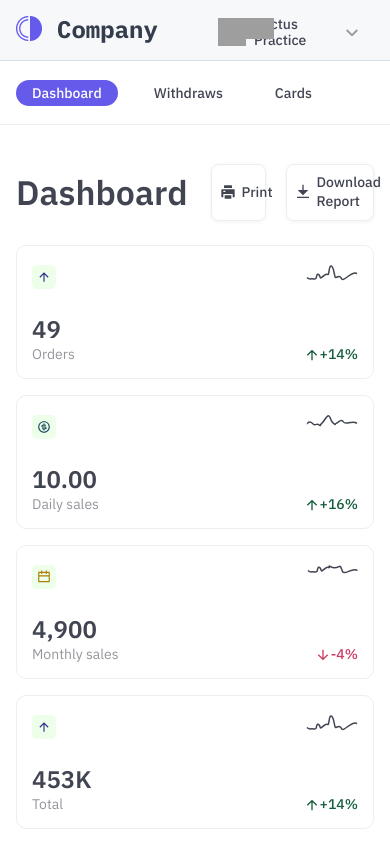
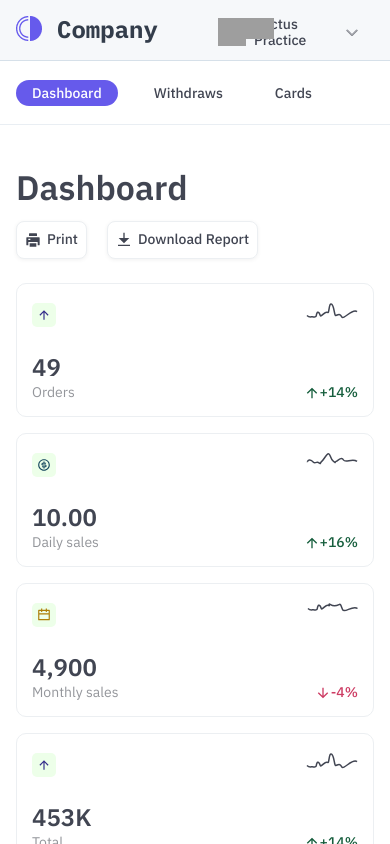
Before and after one commit to hector53/lider_front_nuxt3, a Nuxt app: page / in a window 390 px wide. Shown: the top 844 px of the page. Built offline with nearby package versions, Linux system fonts and the light colour scheme; grey boxes are pictures that could not be loaded.

Commit message:
newdetails

```diff
--- a/nuxt.config.ts
+++ b/nuxt.config.ts
@@ -1,12 +1,14 @@
 // https://nuxt.com/docs/api/configuration/nuxt-config
 import svgLoader from "vite-svg-loader"
 export default defineNuxtConfig({
+
   srcDir: "src",
   dir:{
     assets: 'src/assets'
   },
   vite: {
-    plugins: [svgLoader()]
+    plugins: [svgLoader()],
+
   },
   components: [
     // Incluir la carpeta 'ui' dentro de la búsqueda de componentes
--- a/src/assets/css/components.scss
+++ b/src/assets/css/components.scss
@@ -1,6 +1,27 @@
+.blockContentHeader{
+    display: flex;
+    flex-direction: row;
+    justify-content: space-between;
+    align-items: center;
+}
+
+
 .options-header-content{
     display: flex;
+    width: 100%;
+    justify-content: flex-end;
 }
+
+@media (max-width: 639px) {
+    .blockContentHeader {
+      flex-direction: column;
+    }
+    .options-header-content{
+        justify-content: flex-start;
+        margin-top: 10px;
+    }
+
+  }
 
 .mini-chart-card{
     border-radius: 10px;
--- a/src/assets/css/textos.scss
+++ b/src/assets/css/textos.scss
@@ -15,8 +15,6 @@
 }
 .title-header1{
     color: var(--dl-color-default-text);
-    width: 893px;
-    height: auto;
     font-size: 34px;
     align-self: auto;
     font-style: SemiBold;
@@ -26,6 +24,7 @@
     line-height: 139.9999976158142%;
     font-stretch: normal;
     text-decoration: none;
+    width: 100%;
 }
 .text_title_minichart{
     color: var(--dl-color-default-text);
--- a/src/components/layoutDefault/BlockContentHeader.vue
+++ b/src/components/layoutDefault/BlockContentHeader.vue
@@ -1,5 +1,5 @@
 <template>
-    <div class="container max-w-8xl   py-3 mt-7 mx-auto flex justify-between items-center">
+    <div class="blockContentHeader container max-w-8xl   py-3 mt-7 mx-auto ">
         <h1 class="title-header1" ><slot name="title">Titulo</slot></h1>
         <div class="options-header-content">
             <slot name="options">Opciones</slot>
```
Also changed, not shown: src/assets/css/buttons.scss (line endings or trailing spaces).
